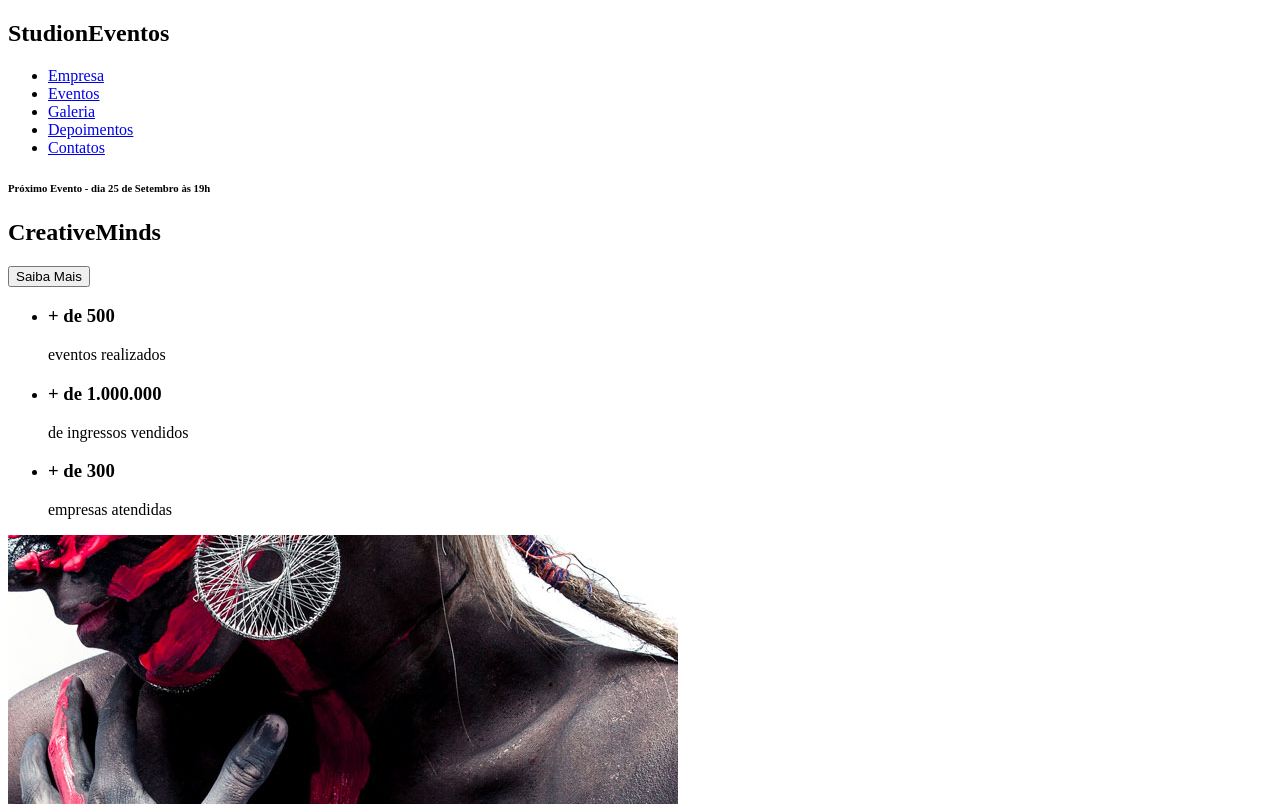
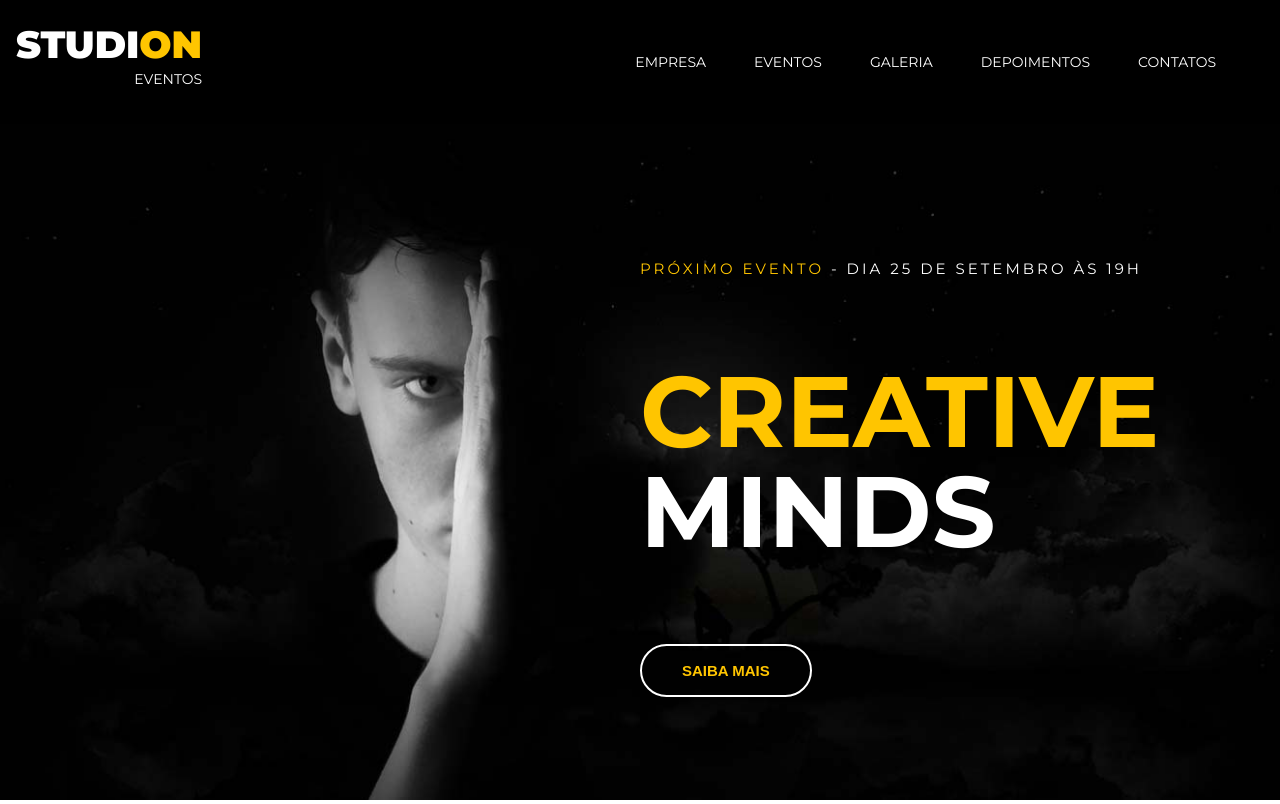
Before and after one commit to Lboina/Studion, a website: page src/index.html in a window 1280 px wide. Shown: the top 804 px of the page. Drawn offline with Linux system fonts and the light colour scheme.

Commit message:
feat(header): implement header styles

```diff
--- a/src/index.html
+++ b/src/index.html
@@ -4,14 +4,17 @@
 <head>
     <meta charset="UTF-8">
     <meta name="viewport" content="width=device-width, initial-scale=1.0">
+    <link rel="stylesheet" href="style.css">
     <title>Studion</title>
 </head>
 
 <body>
-    <nav>
-        <h1>Studi<span>on</span><span>Eventos</span></h1>
-
-        <ul>
+    <nav class="navbar">
+        <h1 class="logo-studion">
+            Studi<span class="copy--primary">on</span>
+            <span class="logo-studion__subtitle">Eventos</span>
+        </h1>
+        <ul class="navbar__links">
             <li>
                 <a href="#empresa" target="_blank">
                     Empresa
@@ -43,9 +46,16 @@
     <header>
         <div id="slider">
             <div class="slide">
-                <h6><span>Próximo Evento</span> - dia 25 de Setembro às 19h</h6>
-                <h2><span>Creative</span>Minds</h2>
-                <button>Saiba Mais</button>
+                <img
+                class="slide__background-image"
+                src="./images/banner.jpg"
+                alt="Studion Banner"
+                />
+                <div class="slide__copy">
+                    <h6><span class="copy--primary">Próximo Evento</span> - dia 25 de Setembro às 19h</h6>
+                    <h2><span class="copy--primary">Creative</span> Minds</h2>
+                    <button class="btn btn--slide">Saiba Mais</button>
+                </div>
             </div>
         </div>
 
--- /dev/null
+++ b/src/style.css
@@ -0,0 +1,137 @@
+@import url('https://fonts.googleapis.com/css2?family=Montserrat:wght@400;700;900&display=swap');
+
+* {
+    box-sizing: border-box;
+}
+
+:root {
+    font-family: 'Montserrat', sans-serif;
+    font-size: 16x;
+    --color-primary: #ffc500;
+    --default-padding: 1rem;
+}
+
+body {
+    margin: 0;
+    padding-top: 7.75rem;
+}
+
+ul {
+    display: flex;
+    list-style: none;
+    padding-left: 0;
+}
+
+
+.navbar {
+    position: fixed;
+    z-index: 1;
+    display: grid;
+    grid-template-columns: 1fr 9fr;
+    align-items: center;
+    top: 0;
+    left: 0;
+
+    width: 100vw;
+    height: 7.75rem;
+    padding: 0 1rem;
+
+    background-color: #000;/*vermelho / verde / azul / tranparência - 0 - F */
+    color: #fff;
+}
+
+.navbar__links {
+    justify-self: end;
+}
+
+.navbar__links li {
+    font-size: .875rem;
+    margin-right: 3rem;
+    text-transform: uppercase;
+}
+.navbar__links a {
+    color: #fff;
+    text-decoration: none;
+}
+
+.navbar__links a:hover {
+    color: var(--color-primary)
+}
+
+.logo-studion {
+    font-size: 2.375rem;
+    font-weight: 900;
+    line-height: 1ch; /* relativa ao tamanho da altura do glifo 0 da fonte */
+    text-transform: uppercase;
+    text-align: right;
+}
+
+.logo-studion__subtitle {
+    font-size: 0.875rem;
+    font-weight: 300;
+}
+
+.copy--primary {
+    color: var(--color-primary);
+}
+
+#slider {
+    background-color: #000;
+    color: #fff;
+}
+
+.slide {
+    position: relative;
+    height: calc(100vh - 7.75rem);
+}
+
+.slide__background-image {
+    width: 100%;
+    height: 100%;
+    object-fit: cover;
+    object-position: center;
+}
+
+.slide__copy {
+    position: absolute;
+    top: 6.25rem;
+    left: 50vw;
+}
+
+.slide__copy h6 {
+    font-size: .9375rem;
+    font-weight: 400;
+    text-transform: uppercase;
+    letter-spacing: .1875rem;
+}
+
+.slide__copy h2 {
+    font-size: 6.25rem;
+    text-transform: uppercase;
+    line-height: 6.25rem;
+}
+
+.slide__copy h2 {
+    display: block;
+}
+
+.btn {
+    cursor: pointer;
+    padding: 1rem 2.5rem;
+    border: .125rem solid #fff;
+    border-radius: 5rem;
+    color: var(--color-primary);
+    background: unset;
+    font-size: .9375rem;
+    font-weight: 700;
+    text-transform: uppercase;
+    transition: 0.3s all ease;
+}
+
+.btn:hover,
+.btn:active,
+.btn:focus {
+    boder-color: var(--color-primary);
+    background-color: var(--color-primary);
+    color: #fff;
+}
```
